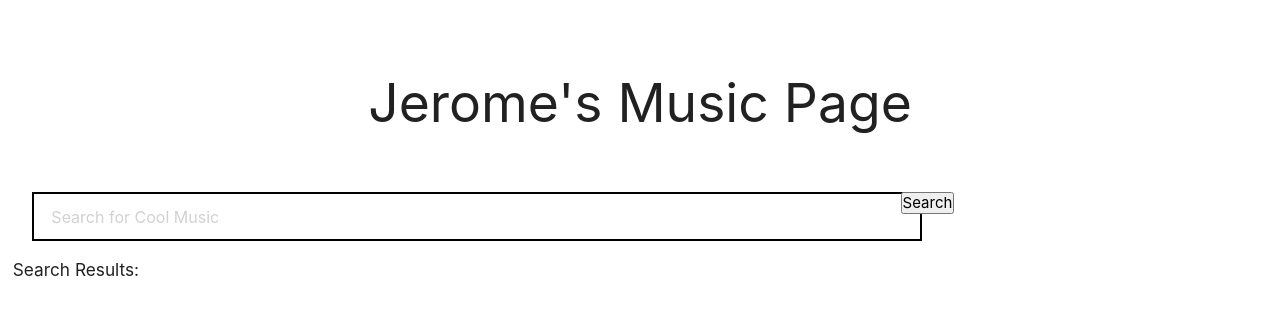
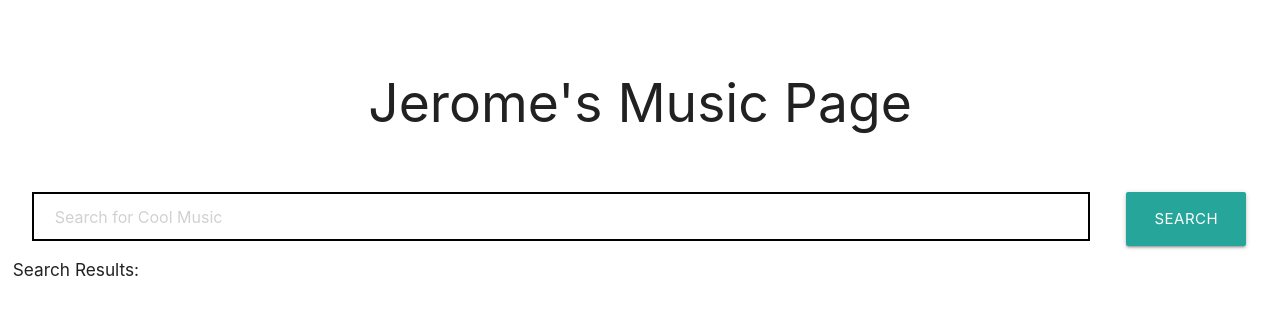
Before and after one commit to Momentum-Team-16/js-ajax-mytunes-jeromecox, a website: page index.html in a window 1280 px wide. Drawn offline with nearby package versions, Linux system fonts and the light colour scheme.

Commit message:
styling complete on submit button

```diff
--- a/index.html
+++ b/index.html
@@ -20,7 +20,7 @@
       <input id="search-bar" type="text" placeholder="Search for Cool Music"></input>
     </div>
     <div id="submit-field">
-      <button id="submit-button" type="submit">Search</button></div>
+      <button id="submit-button" class="btn-large" type="submit">Search</button></div>
   </form>
   <div id="results-header">
     <h6>Search Results:</h6>
--- a/style.css
+++ b/style.css
@@ -23,7 +23,8 @@
 
 #search-bar-field {
   align-self: left;
-  width: 75%;
+  width: 90%;
+  padding-right: 5%;
 }
 
 #search-bar {
@@ -31,12 +32,6 @@
   align-self: left;
   width: 100%;
   padding-left: 2%;
-}
-
-#submit-field {
-  align-self: right;
-  justify-self: center;
-  width: 30%;
 }
 
 #results-header {
```
